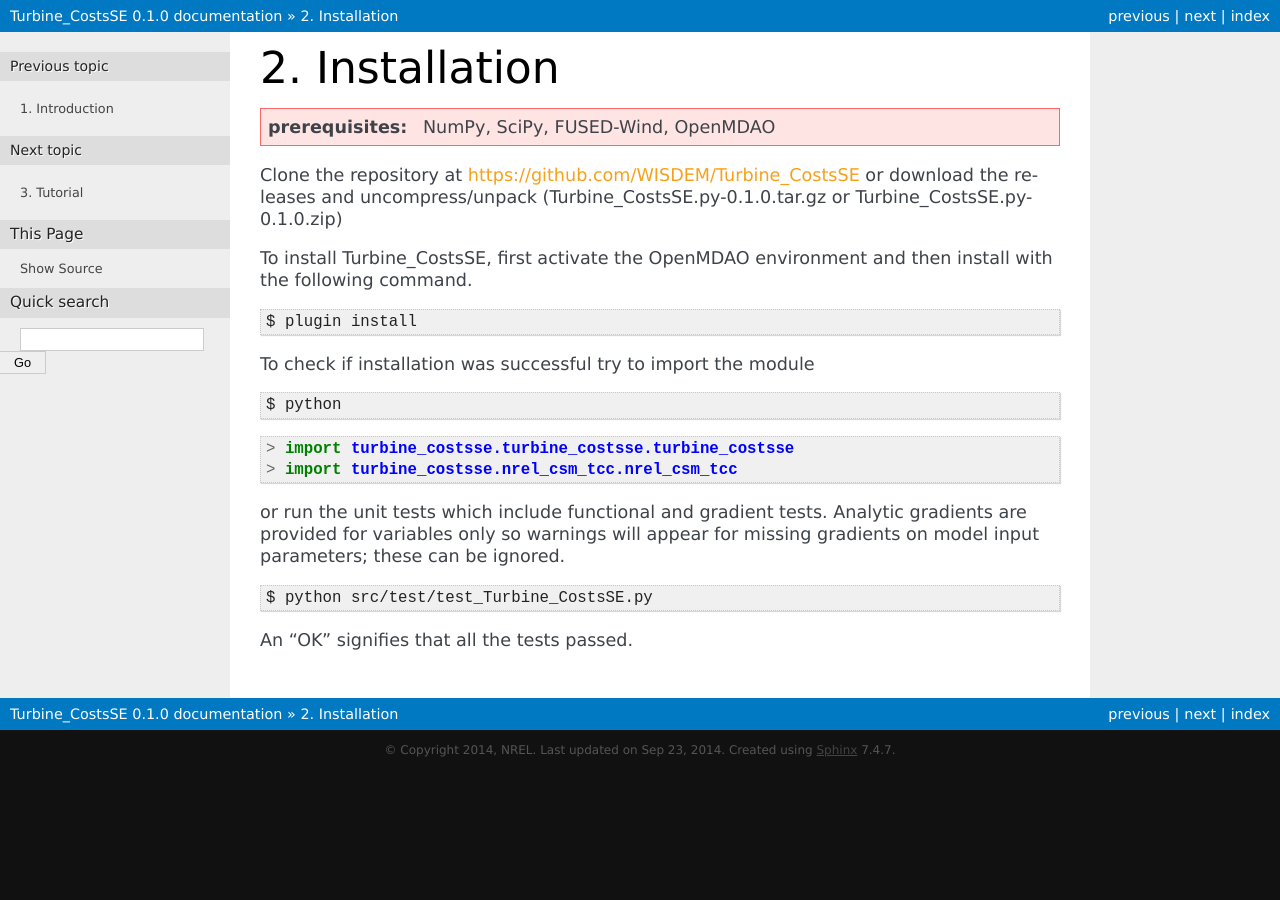
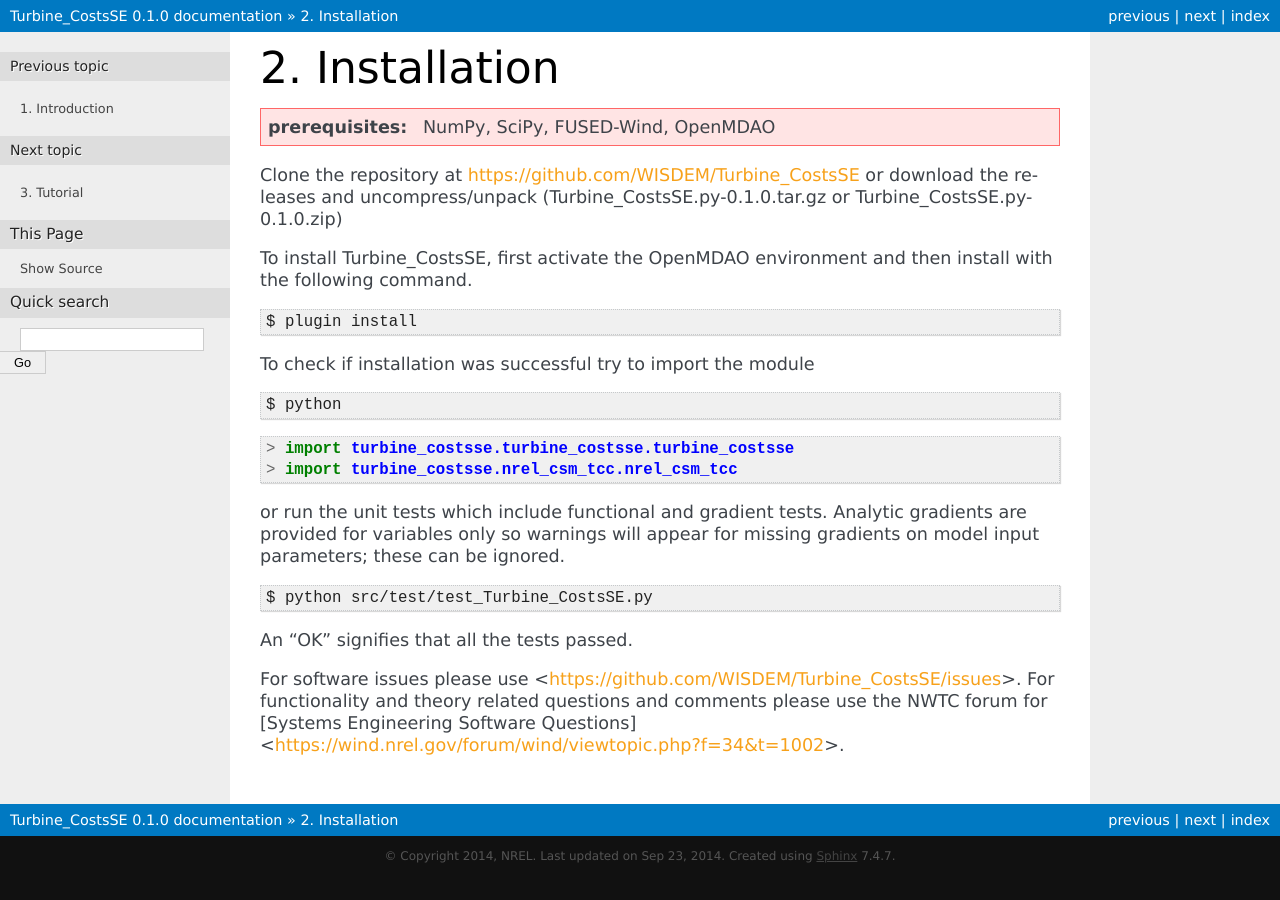
Before and after one commit to WISDEM/Turbine_CostsSE, a Sphinx documentation site: the page built from docs/installation.rst, in a window 1280 px wide. Built offline with Sphinx 7.4.7, drawn with Linux system fonts in a browser that asks for light colours.

```diff
--- a/docs/installation.rst
+++ b/docs/installation.rst
@@ -34,6 +34,8 @@ or run the unit tests which include functional and gradient tests.  Analytic gra
 
 An "OK" signifies that all the tests passed.
 
+For software issues please use <https://github.com/WISDEM/Turbine_CostsSE/issues>.  For functionality and theory related questions and comments please use the NWTC forum for [Systems Engineering Software Questions]<https://wind.nrel.gov/forum/wind/viewtopic.php?f=34&t=1002>.
+
 .. only:: latex
 
     An HTML version of this documentation that contains further details and links to the source code is available at `<http://wisdem.github.io/Turbine_CostsSE>`_
```
Also changed, not shown: README.md (+2 -0 lines).
